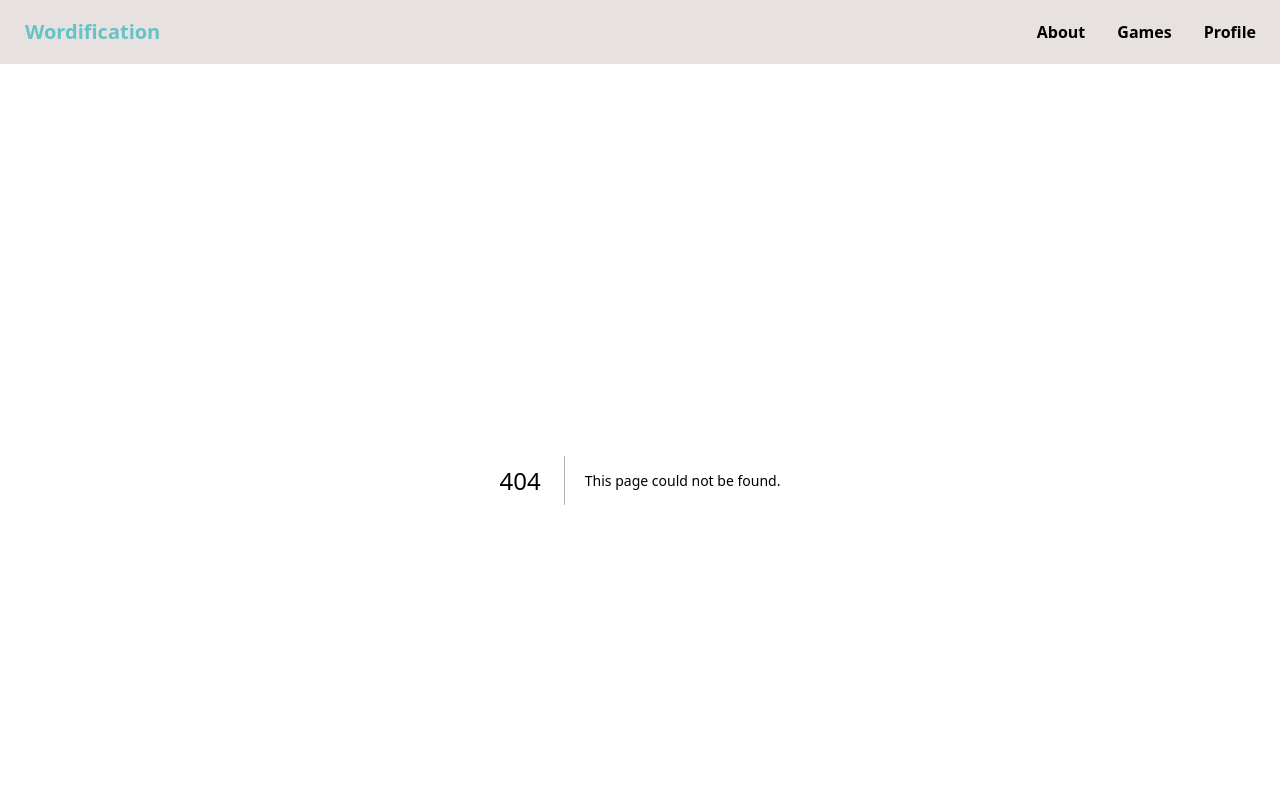
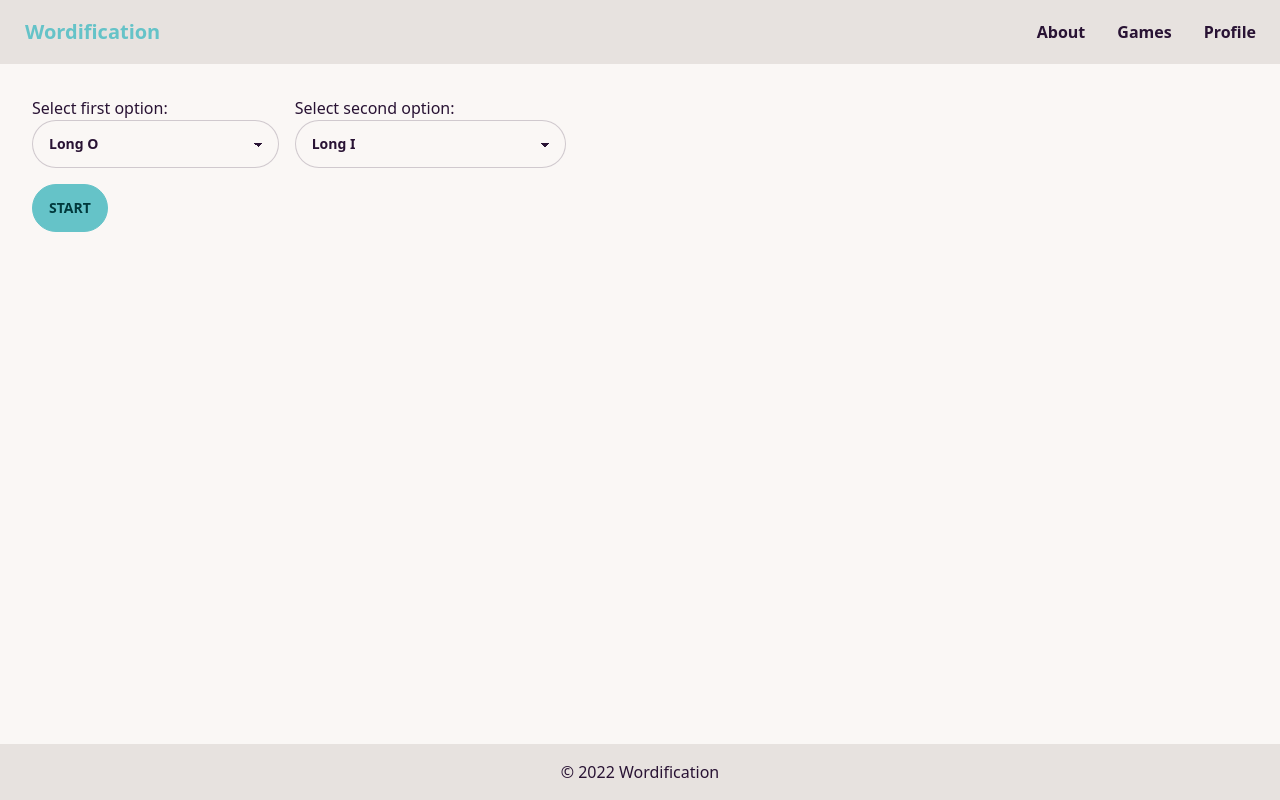
Before and after one commit to wordification/front, a Next.js app: page /games/matching/setup in a window 1280 px wide. Before the commit this address had no page. Shown: the top 800 px of the page. Built offline with nearby package versions, Linux system fonts and the light colour scheme.

Commit message:
feat: matching game first screen

```diff
--- a/app/games/matching/page.tsx
+++ b/app/games/matching/page.tsx
@@ -1,82 +1,40 @@
-'use client';
+import Link from "next/link";
 
-import React, { useState } from "react";
+const MatchingGameMenu = () => {
+  const items = [
+    {
+      title: "New Game",
+      content: "Start a new game",
+      url: "/games/matching/setup",
+    },
+    // {
+    //   title: "Resume Game",
+    //   content: "Resume a game in progress",
+    //   url: "/games/matching/setup",
+    // },
+    // {
+    //   title: "Completed Games",
+    //   content: "View completed games",
+    //   url: "/games/matching/scores",
+    // },
+  ];
 
-const phoneme_one = "Long I";
-const phoneme_two = "Short I";
-const words_one = ['write','white','sight','side','right','ride','prize','nine','night','nice','mine','line'];
-const words_two = ['with','wish','wind','win','will','which','trick','this','think','thing','sit','since'];
-const words = words_one.concat(words_two)
-          .map(value => ({ value, sort: Math.random() }))
-          .sort((a, b) => a.sort - b.sort)
-          .map(({ value }) => value);
-
-let words_one_done = [""];
-let words_two_done = [""];
-
-let word_picked_first = "";
-
-function Card({word}: {word: string}) {
-  const [text, setText] = useState("");
-  const [color, setColor] = useState("lightgreen");
-  const [done, setDone] = useState(false);
-  function handleClick() {
-    if (text === "") {
-      setText(word);
-      setColor("lightblue");
-    } else {
-      setText("");
-      setColor("lightgreen");
-    }
-
-  }
-
-  return <button
-          style={{ backgroundColor: color,
-                   borderRadius: "5px",
-                   margin: "5px",
-                   width:"100px",
-                   height:"80px",
-                   padding:"0px",
-                   lineHeight: "80px" }}
-          onClick={handleClick}>
-            {text}
-          </button>
-}
-
-
-const cardList = words.map((word) => (
-  <Card key={word} word={word} />
-))
-cardList.splice(6, 0, <br></br>)
-cardList.splice(13, 0, <br></br>)
-cardList.splice(20, 0, <br></br>)
-
-function Bucket({ words_done, phoneme }: { words_done: string[], phoneme: string }) {
   return (
-  <div style={{ backgroundColor: "lightyellow", margin: "20px", padding: "10px", height: "75%", width: "200px"}}>
-    <b><h2>{phoneme}</h2></b>
-    <ul>
-      {words_done.map((word) => (
-        <li>{word}</li>
+    <ul className="grid sm:grid-cols-3 gap-4">
+      {items.map((item) => (
+        <Link
+          href={item.url}
+          key={item.url}
+          className="card shadow-lg hover:shadow-xl"
+        >
+          <li className="card-body">
+            <h3 className="card-title">{item.title}</h3>
+            <p>{item.content}</p>
+          </li>
+        </Link>
       ))}
     </ul>
-  </div>
-  )
-}
+  );
+};
 
-const Page = () => (
-  <div style={{ display: "flex" }}>
-    <div>
-      <h2 className="text-2xl font-bold">Matching Game</h2>
-
-        {cardList}
-
-    </div>
-    <div style={{ display: "flex", flexDirection: "column", marginLeft: "20px" }}>
-      <Bucket words_done={words_one_done} phoneme={phoneme_one}/>
-      <Bucket words_done={words_two_done} phoneme={phoneme_two}/>
-    </div>
-  </div>
-);
-export default Page;
+export default MatchingGameMenu;
--- /dev/null
+++ b/app/games/matching/setup/page.tsx
@@ -0,0 +1,116 @@
+"use client";
+
+import { useRouter } from "next/navigation";
+import { useState, useTransition } from "react";
+
+import type { PhonemeId } from "@/lib/games/matching/getPhonemes";
+
+import createGame from "@/lib/games/matching/createGame";
+import getPhonemes from "@/lib/games/matching/getPhonemes";
+
+const Page = () => {
+  const router = useRouter();
+  const phonemeOptions = getPhonemes();
+
+  const [isPending, startTransition] = useTransition();
+  const [isFetching, setIsFetching] = useState(false);
+  const [firstPhonemeId, setFirstPhonemeId] = useState<PhonemeId>(53);
+  const [secondPhonemeId, setSecondPhonemeId] = useState<PhonemeId>(49);
+
+  // Create inline loading UI
+  const isMutating = isFetching || isPending;
+
+  const handleSubmit = async (e: React.MouseEvent) => {
+    e.preventDefault();
+    setIsFetching(true);
+
+    const data = await createGame(firstPhonemeId, secondPhonemeId).then((res) =>
+      res.json()
+    );
+    setIsFetching(false);
+    startTransition(() => {
+      // Refresh the current route and fetch new data from the server without
+      // losing client-side browser or React state.
+      router.push(`/games/matching/details/${data.id}`);
+    });
+  };
+
+  return (
+    <>
+      <div className="flex py-4">
+        <div className="flex pr-4">
+          <label htmlFor="option1">
+            Select first option:
+            <select
+              id="option1"
+              className="select select-bordered w-full max-w-xs"
+              value={firstPhonemeId}
+              disabled={isMutating}
+              onChange={(e) => {
+                e.preventDefault();
+
+                const newPhoneme = phonemeOptions.find(
+                  (option) => option.id === Number(e.target.value)
+                );
+
+                if (newPhoneme) {
+                  setFirstPhonemeId(newPhoneme.id);
+                  if (newPhoneme.id === secondPhonemeId) {
+                    setSecondPhonemeId(firstPhonemeId);
+                  }
+                }
+              }}
+            >
+              {phonemeOptions.map((option) => (
+                <option key={option.id} value={option.id}>
+                  {option.name}
+                </option>
+              ))}
+            </select>
+          </label>
+        </div>
+        <div className="flex">
+          <label htmlFor="option2">
+            Select second option:
+            <select
+              id="option2"
+              className="select select-bordered w-full max-w-xs"
+              value={secondPhonemeId}
+              disabled={isMutating}
+              onChange={(e) => {
+                e.preventDefault();
+                const newPhoneme = phonemeOptions.find(
+                  (option) => option.id === Number(e.target.value)
+                );
+
+                if (newPhoneme) {
+                  setSecondPhonemeId(newPhoneme.id);
+                }
+              }}
+            >
+              {phonemeOptions.map((option) => (
+                <option
+                  key={option.id}
+                  value={option.id}
+                  disabled={option.id === firstPhonemeId}
+                >
+                  {option.name}
+                </option>
+              ))}
+            </select>
+          </label>
+        </div>
+      </div>
+      <button
+        className={`btn btn-primary ${isMutating ? "loading" : ""}`}
+        type="submit"
+        disabled={isMutating}
+        onClick={(e) => void handleSubmit(e)}
+      >
+        Start
+      </button>
+    </>
+  );
+};
+
+export default Page;
--- /dev/null
+++ b/lib/games/matching/createGame.ts
@@ -0,0 +1,23 @@
+import "client-only";
+
+import type { PhonemeId } from "./getPhonemes";
+import type { MatchingGame } from "./types";
+
+import fetchClient from "@/lib/fetch/fetchClient";
+
+const createGame = async (phoneme1: PhonemeId, phoneme2: PhonemeId) => {
+  const res = await fetchClient<MatchingGame>(
+    "http://127.0.0.1:8000/api/matching_game/",
+    {
+      method: "POST",
+      body: new URLSearchParams({
+        phoneme1: phoneme1.toString(),
+        phoneme2: phoneme2.toString(),
+      }),
+    }
+  );
+
+  return res;
+};
+
+export default createGame;
--- /dev/null
+++ b/lib/games/matching/getPhonemes.ts
@@ -0,0 +1,26 @@
+const MOCK_PHONEMES = [
+  {
+    id: 40,
+    name: "Short I",
+  },
+  {
+    id: 49,
+    name: "Long I",
+  },
+  {
+    id: 55,
+    name: "Short O",
+  },
+  {
+    id: 53,
+    name: "Long O",
+  },
+] as const;
+
+export type PhonemeId = typeof MOCK_PHONEMES[number]["id"];
+
+const getPhonemes = () => MOCK_PHONEMES;
+export const getSpecificPhonemes = (phonemeIds: readonly number[]) =>
+  MOCK_PHONEMES.filter((phoneme) => phonemeIds.includes(phoneme.id));
+
+export default getPhonemes;
--- /dev/null
+++ b/lib/games/matching/types.ts
@@ -0,0 +1,30 @@
+export type Word = Readonly<{
+    id: number;
+    str_word: string;
+    int_grade_level: number;
+    arrint_phonemes: string[];
+    arrstr_graphemes: string[];
+    int_num_syllables: number;
+    arrstr_syllables: string[];
+    arrstr_sentences: string[];
+  }>;
+
+  export type WordElement = Readonly<{
+    id: number;
+    word: Word;
+    boolBeingTested: boolean;
+    tested_grapheme: string;
+    boolComplete: boolean;
+    game: number;
+  }>;
+
+  export type MatchingGame = Readonly<{
+    id: number;
+    words: WordElement[];
+    date: Date;
+    level: number;
+    intPhonemeOne: number;
+    intPhonemeTwo: number;
+    intNumWordsForEachPhoneme: number;
+    player: number;
+  }>;
```
Also changed, not shown: lib/games/matching/getGameDetails.ts (added, +10 -0 lines), 1 other file (tests, documents, lock files or other folders).
